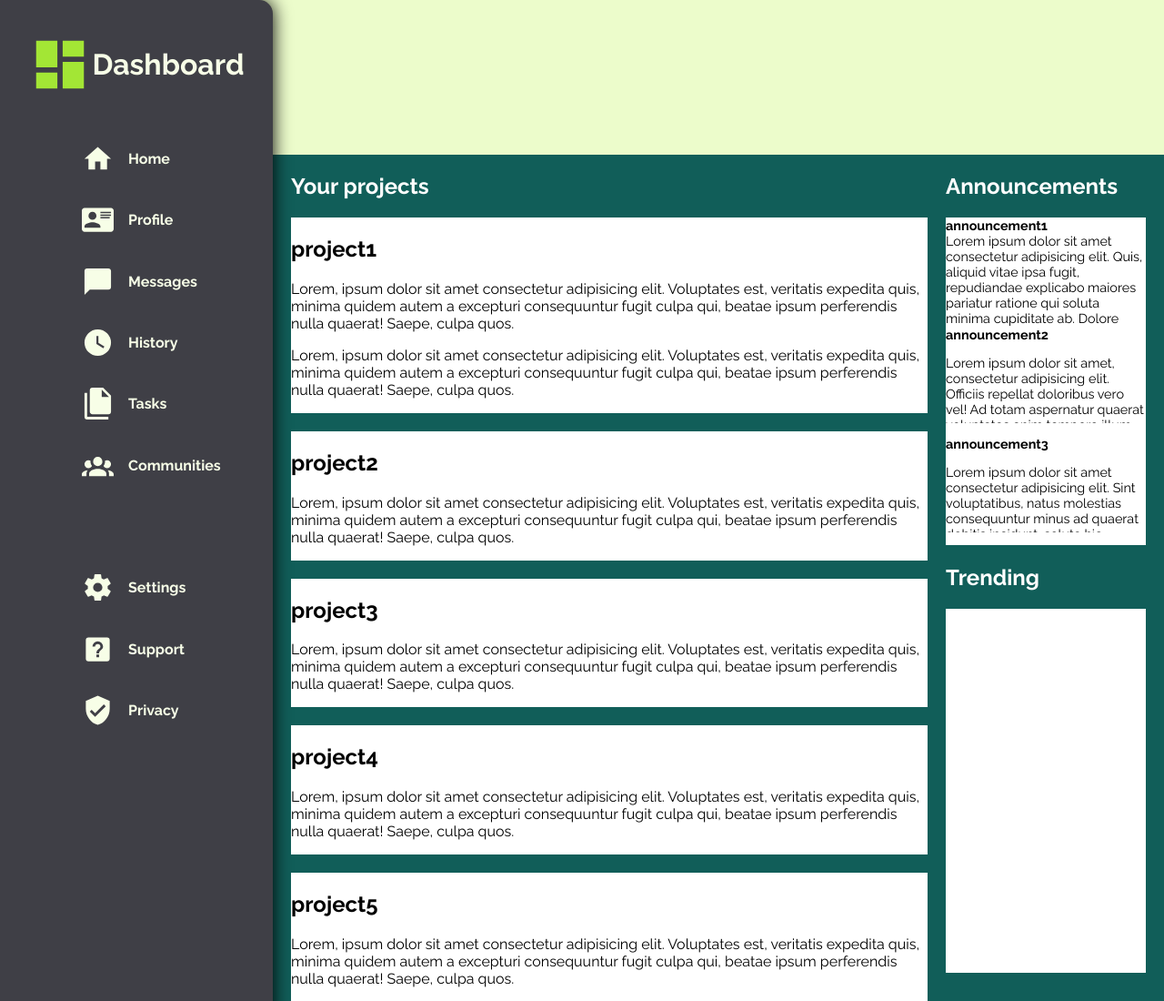
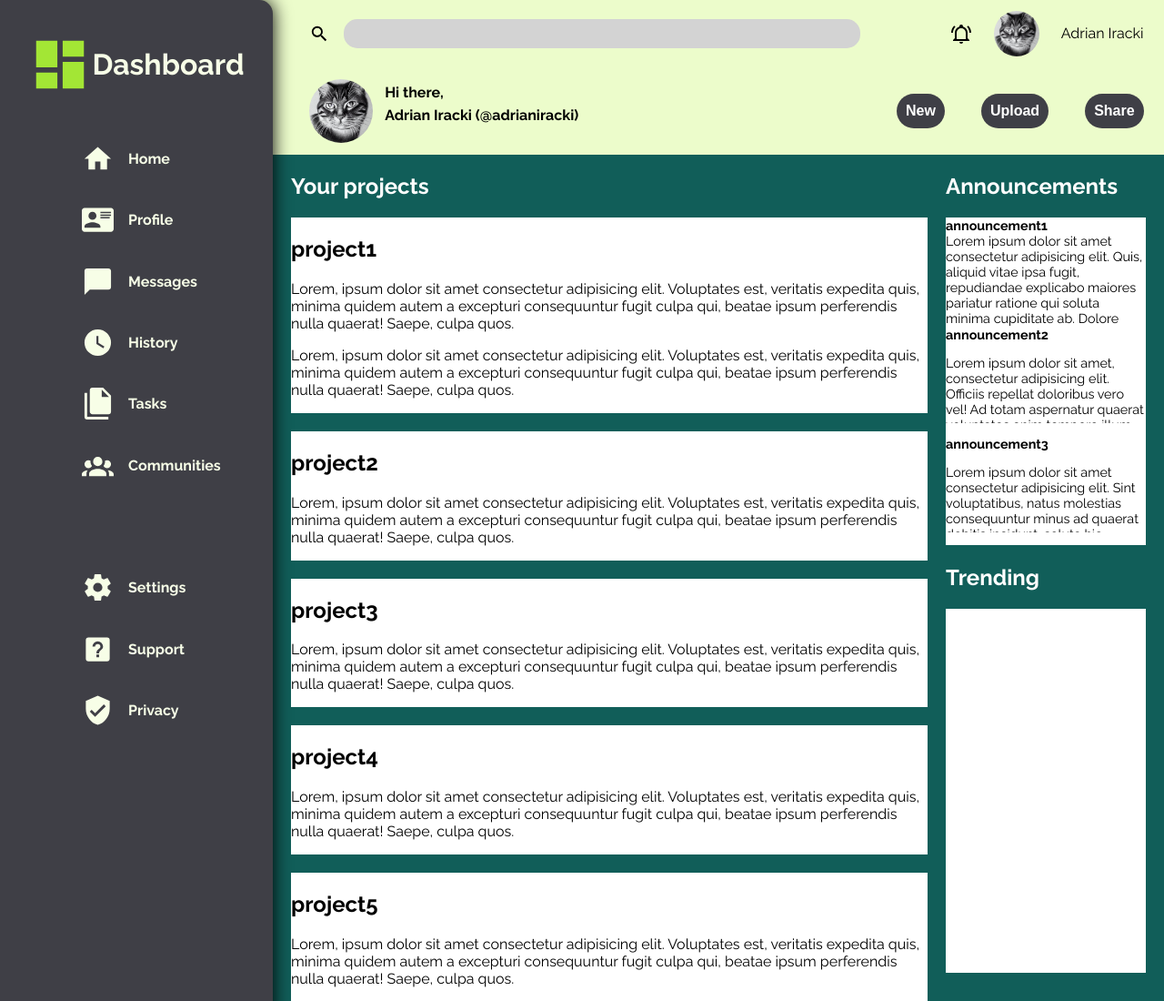
Before and after one commit to adrianiracki/Admin-Dashborad, a plain HTML site: page index.html in a window 1280 px wide. Shown: the top 1100 px of the page at 91% size. Drawn offline with Linux system fonts and the light colour scheme.

Commit message:
add finished header

```diff
--- a/index.html
+++ b/index.html
@@ -63,7 +63,28 @@
             </ul>
         </nav>
     </div>
-    <div class="header"></div>
+    <div class="header-background"></div>
+    <div class="header">
+        <div class="search-bar">
+            <svg xmlns="http://www.w3.org/2000/svg" viewBox="0 0 24 24"><title>magnify</title><path d="M9.5,3A6.5,6.5 0 0,1 16,9.5C16,11.11 15.41,12.59 14.44,13.73L14.71,14H15.5L20.5,19L19,20.5L14,15.5V14.71L13.73,14.44C12.59,15.41 11.11,16 9.5,16A6.5,6.5 0 0,1 3,9.5A6.5,6.5 0 0,1 9.5,3M9.5,5C7,5 5,7 5,9.5C5,12 7,14 9.5,14C12,14 14,12 14,9.5C14,7 12,5 9.5,5Z" /></svg>
+            <input type="search" id="search-bar" name="search">
+        </div>
+        <div class="user-bar">
+            <svg xmlns="http://www.w3.org/2000/svg" viewBox="0 0 24 24"><title>bell-ring-outline</title><path d="M10,21H14A2,2 0 0,1 12,23A2,2 0 0,1 10,21M21,19V20H3V19L5,17V11C5,7.9 7.03,5.17 10,4.29C10,4.19 10,4.1 10,4A2,2 0 0,1 12,2A2,2 0 0,1 14,4C14,4.1 14,4.19 14,4.29C16.97,5.17 19,7.9 19,11V17L21,19M17,11A5,5 0 0,0 12,6A5,5 0 0,0 7,11V18H17V11M19.75,3.19L18.33,4.61C20.04,6.3 21,8.6 21,11H23C23,8.07 21.84,5.25 19.75,3.19M1,11H3C3,8.6 3.96,6.3 5.67,4.61L4.25,3.19C2.16,5.25 1,8.07 1,11Z" /></svg>
+            <div class="avatar"></div>
+            <p class="user-name">Adrian Iracki</p>
+        </div>
+        <div class="user-welcome">
+            <div class="avatar"></div>
+            <p class="welcome">Hi there,</p>
+            <p class="user-name">Adrian Iracki (@adrianiracki)</p>
+        </div>
+        <div class="buttons-container">
+            <button>New</button>
+            <button>Upload</button>
+            <button>Share</button>
+        </div>
+    </div>
     <div class="main-container">
         <div class="projects">
             <h1>Your projects</h1>
--- a/styles.css
+++ b/styles.css
@@ -36,15 +36,8 @@ body {
     display: flex;
 }
 
-.sidebar a:active {
+.sidebar a:hover {
     background-color: rgba(0, 0, 0, 0.3);
-}
-
-.sidebar ul {
-    list-style: none;
-    margin: 0;
-    padding: 0;
-    font-weight: bold;
 }
 
 .logo {
@@ -95,12 +88,129 @@ nav svg {
     align-items: center;
 }
 
-.header {
+.header-background {
     grid-column: 1 / 3;
     grid-row: 1;
     background-color: #ecfccb;
     z-index: -1;
 }
+
+.header {
+    grid-column: 2 / 3;
+    grid-row: 1;
+    background: none;
+    display: grid;
+    grid-template-columns: clamp(300px, 70%, 800px) auto;
+    grid-template-rows: 1fr 1.3fr;
+}
+
+.search-bar {
+    padding: 20px 40px;
+    grid-column: 1;
+    grid-row: 1;
+    display: flex;
+    align-items: center;
+  }
+
+input[type="search"] {
+    appearance: none;
+    border: none;
+    border-radius: 15px;
+    width: 100%;
+    height: 1rem;
+    padding: 1rem;
+    background: lightgrey;
+}
+input[type="search"]:focus {
+    outline: none;
+    box-shadow: inset 0px 0px 5px rgba(0, 0, 0, 0.3);
+    background-color: white;
+}
+
+.search-bar svg {
+    width: 1.5rem;
+    margin-right: 1rem;
+}
+
+.user-bar {
+    display: flex;
+    align-items: center;
+    gap: 1.5rem;
+    padding:0 40px;
+    width: max-content;
+    justify-self: end;
+}
+
+.user-bar svg {
+    width: 1.5rem;
+}
+
+.avatar {
+    width: 50px;
+    height: 50px;
+    border-radius: 50%;
+    background-image: url(images/avatar.jpeg);
+    background-size: cover;
+}
+
+.user-welcome {
+    grid-column: 1;
+    grid-row: 2;
+    display: grid;
+    grid-template-columns: 80px auto;
+    grid-template-rows: 1fr 1.4fr;
+    padding-left: 40px;
+    align-content: start;
+}
+
+.user-welcome p {
+    margin: 0.2rem;
+    font-weight: 600;
+
+}
+
+.user-welcome .welcome {
+    grid-column: 2;
+    grid-row: 1;
+    align-self: end;
+}
+
+.user-welcome .user-name {
+    grid-column: 2;
+    grid-row: 2;
+    align-self: start;
+}
+
+
+.user-welcome .avatar {
+    grid-column: 1;
+    grid-row: 1 / 3;
+    justify-self: start;
+    align-self: center;
+    width: 70px;
+    height: 70px;
+}
+
+.buttons-container {
+    display: flex;
+    justify-content: end;
+    align-items: center;
+    margin-right: 40px;
+    gap: 40px;
+}
+
+.buttons-container button {
+    appearance: none;
+    border: none;
+    border-radius: 20px;
+    padding: 10px 10px;
+    width: clamp(90px, 20%, 100px);
+    font-weight: 600;
+    font-size: 1rem;
+    color: white;
+    background-color: #3f3f46;
+}
+
 
 .main-container {
     color: white;
@@ -171,11 +281,7 @@ h1 {
 }
 
 .announcement div {
-    /* width: 100px; */
-    height: auto;
     overflow: hidden;
-    /* white-space: nowrap; */
-    text-overflow: ellipsis;
 }
 
 .announcement {
```
Also changed, not shown: images/avatar.jpeg (added).
